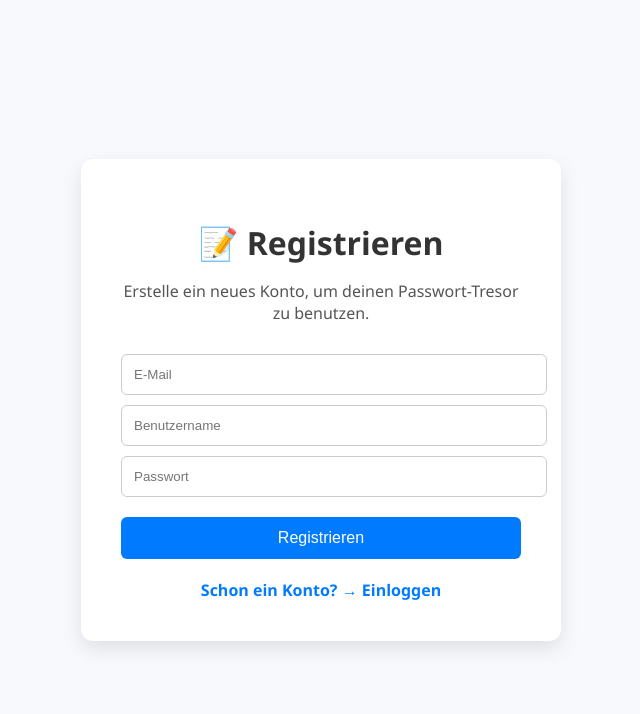
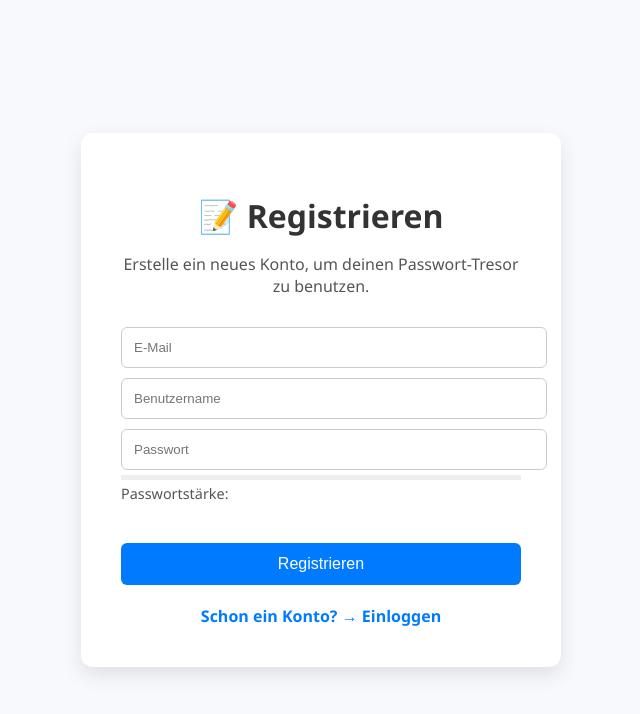
Before and after one commit to mxvq/Password_Manager, a Flask app: page /register in a window 1280 px wide. Shown: the top 714 px of the page, without its empty margins (319-959 px from the left). Run offline with Flask 3, Linux system fonts and the light colour scheme.

Commit message:
added password_strength.js + link improvements

```diff
--- /dev/null
+++ b/static/js/password_strength.js
@@ -0,0 +1,18 @@
+function checkStrength(password) {
+  const strengthBar = document.getElementById('strengthLevel');
+  const strengthText = document.getElementById('strengthText');
+  let strength = 0;
+
+  if (password.length > 5) strength++;
+  if (password.length > 8) strength++;
+  if (/[A-Z]/.test(password)) strength++;
+  if (/[0-9]/.test(password)) strength++;
+  if (/[^A-Za-z0-9]/.test(password)) strength++;
+
+  const colors = ["red", "orange", "yellow", "lightgreen", "green"];
+  const labels = ["Sehr schwach", "Schwach", "Okay", "Gut", "Stark"];
+
+  strengthBar.style.width = (strength * 20) + "%";
+  strengthBar.style.backgroundColor = colors[strength - 1] || "red";
+  strengthText.textContent = "Passwortstärke: " + (labels[strength - 1] || "Sehr schwach");
+}
--- a/templates/home.html
+++ b/templates/home.html
@@ -3,7 +3,7 @@
 <head>
     <meta charset="UTF-8">
     <title>Account Tresor</title>
-    <link rel="stylesheet" href="/static/style.css">
+    <link rel="stylesheet" href="{{ url_for('static', filename='css/style.css') }}">
 </head>
 <body>
     <div class="container">
--- a/templates/login.html
+++ b/templates/login.html
@@ -3,7 +3,7 @@
 <head>
     <meta charset="UTF-8">
     <title>Login</title>
-    <link rel="stylesheet" href="/static/style.css">
+    <link rel="stylesheet" href="{{ url_for('static', filename='css/style.css') }}">
 </head>
 <body>
     <div class="container">
@@ -20,7 +20,7 @@
             <button type="submit">Einloggen</button>
         </form>
 
-        <a href="/register" class="login-link">Noch kein Konto? → Registrieren</a>
+        <a href="{{ url_for('register') }}" class="login-link">Noch kein Konto? → Registrieren</a>
     </div>
 </body>
 </html>
--- a/templates/register.html
+++ b/templates/register.html
@@ -3,7 +3,7 @@
 <head>
     <meta charset="UTF-8">
     <title>Registrieren</title>
-    <link rel="stylesheet" href="/static/style.css">
+    <link rel="stylesheet" href="{{ url_for('static', filename='css/style.css') }}">
 </head>
 <body>
     <div class="container">
@@ -17,11 +17,16 @@
         <form method="post">
             <input type="email" name="email" placeholder="E-Mail" required>
             <input name="username" placeholder="Benutzername" required>
-            <input name="password" type="password" placeholder="Passwort" required>
+            <input name="password" type="password" placeholder="Passwort" required oninput="checkStrength(this.value)">
+            <div id="strengthBar" style="height: 5px; width: 100%; background-color: #eee; margin-top: 5px;">
+                <div id="strengthLevel" style="height: 100%; width: 0%; background-color: red;"></div>
+            </div>
+            <p id="strengthText" style="font-size: 0.9em; text-align: left; margin-top: 4px;">Passwortstärke: </p>
             <button type="submit">Registrieren</button>
         </form>
 
-        <a href="/login" class="login-link">Schon ein Konto? → Einloggen</a>
+        <a href="{{ url_for('login') }}" class="login-link">Schon ein Konto? → Einloggen</a>
     </div>
+<script src="{{ url_for('static', filename='js/password_strength.js') }}"></script>
 </body>
 </html>
--- a/templates/vault.html
+++ b/templates/vault.html
@@ -3,7 +3,7 @@
 <head>
     <meta charset="UTF-8">
     <title>Registrieren</title>
-    <link rel="stylesheet" href="/static/style.css">
+    <link rel="stylesheet" href="{{ url_for('static', filename='css/style.css') }}">
 </head>
 <body>
     <div class="table-container">
```
Also changed, not shown: templates/add_account_details.html (+7 -2 lines), templates/edit_account_details.html (+8 -3 lines), static/css/style.css (renamed from static/style.css), users.db.
